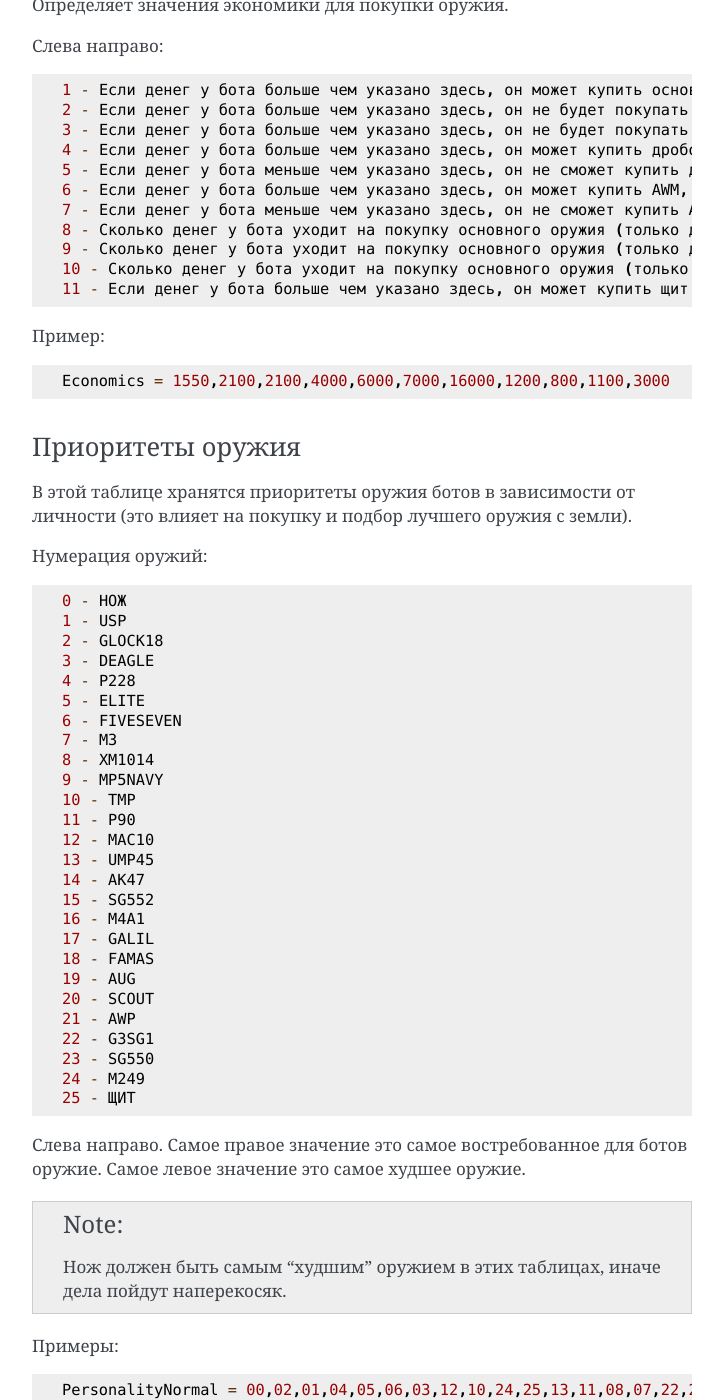
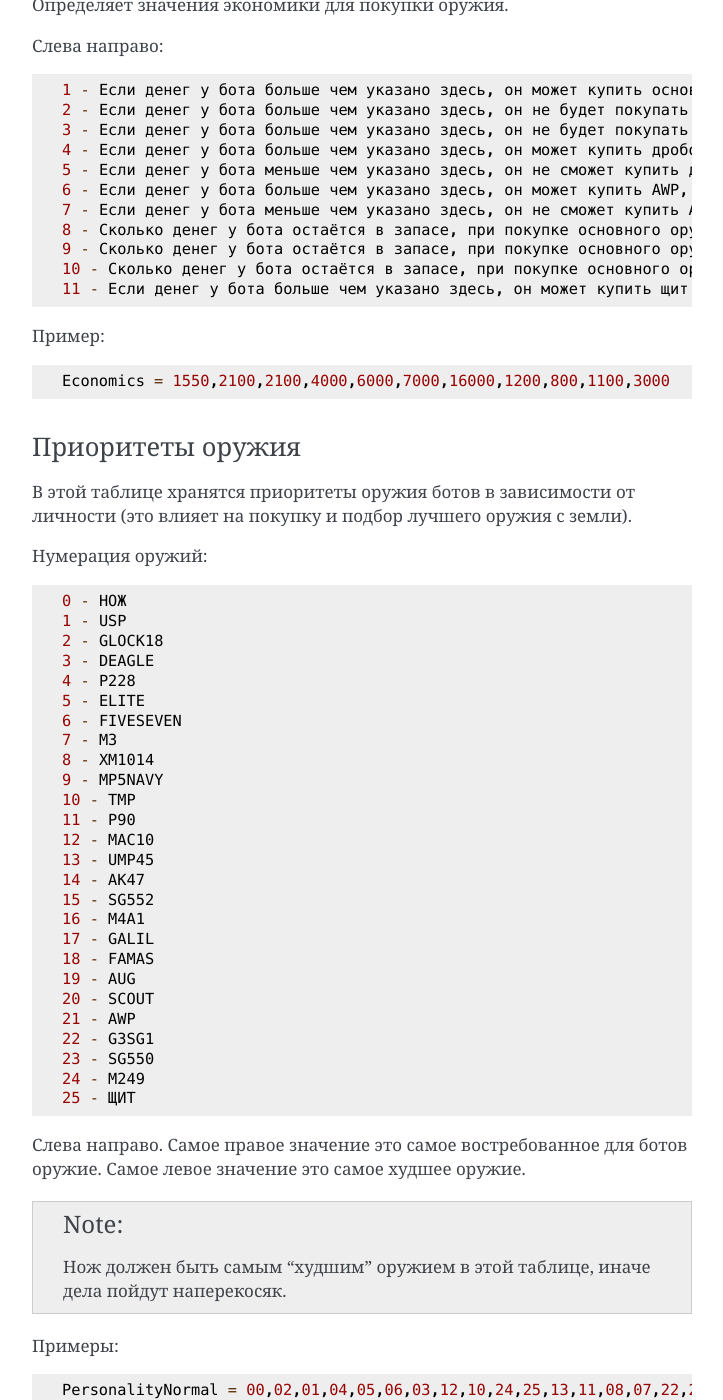
Before and after one commit to yapb/docs, a Sphinx documentation site: the page built from docs/configuring.rst, in a window 1280 px wide and 1400 px high, scrolled down 15362 px. Shown: the whole window, without its empty margins (388-1111 px from the left). Built offline with Sphinx 7.4.7, drawn with Linux system fonts in a browser that asks for light colours.

Commit message:
Some translation corrections

```diff
--- a/docs/configuring.rst
+++ b/docs/configuring.rst
@@ -605,11 +605,11 @@
     3 - Если денег у бота больше чем указано здесь, он не будет покупать пистолеты-пулемёты (MP5, MAC10, TMP, P90, UMP45, SCOUT) (только для Террористов) (+ 8/9/10))
     4 - Если денег у бота больше чем указано здесь, он может купить дробовики (M3, XM1014).
     5 - Если денег у бота меньше чем указано здесь, он не сможет купить дробовики (M3, XM1014).
-    6 - Если денег у бота больше чем указано здесь, он может купить AWM, SG550, G3SG1, M249.
-    7 - Если денег у бота меньше чем указано здесь, он не сможет купить AWM, SG550, G3SG1, M249.
-    8 - Сколько денег у бота уходит на покупку основного оружия (только для типа поведения - Обычный)
-    9 - Сколько денег у бота уходит на покупку основного оружия (только для типа поведения - Агрессивный).
-    10 - Сколько денег у бота уходит на покупку основного оружия (только для типа поведения - Осторожный).
+    6 - Если денег у бота больше чем указано здесь, он может купить AWP, SG550, G3SG1, M249.
+    7 - Если денег у бота меньше чем указано здесь, он не сможет купить AWP, SG550, G3SG1, M249.
+    8 - Сколько денег у бота остаётся в запасе, при покупке основного оружия (только для типа поведения - Обычный)
+    9 - Сколько денег у бота остаётся в запасе, при покупке основного оружия (только для типа поведения - Агрессивный).
+    10 - Сколько денег у бота остаётся в запасе, при покупке основного оружия (только для типа поведения - Осторожный).
     11 - Если денег у бота больше чем указано здесь, он может купить щит.
 
 Пример::
@@ -651,7 +651,7 @@
 
 Слева направо. Самое правое значение это самое востребованное для ботов оружие. Самое левое значение это самое худшее оружие.
 
-.. Note:: Нож должен быть самым "худшим" оружием в этих таблицах, иначе дела пойдут наперекосяк.
+.. Note:: Нож должен быть самым "худшим" оружием в этой таблице, иначе дела пойдут наперекосяк.
 
 Примеры::
 
```
